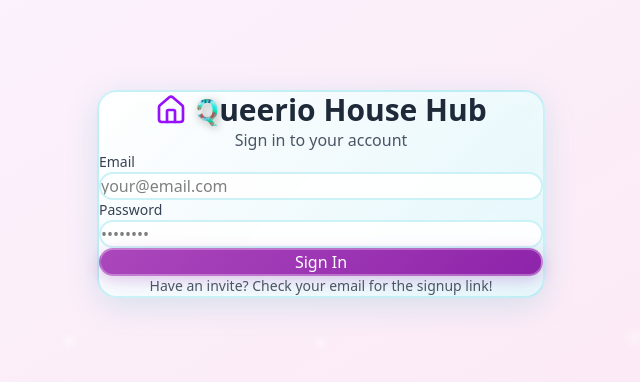
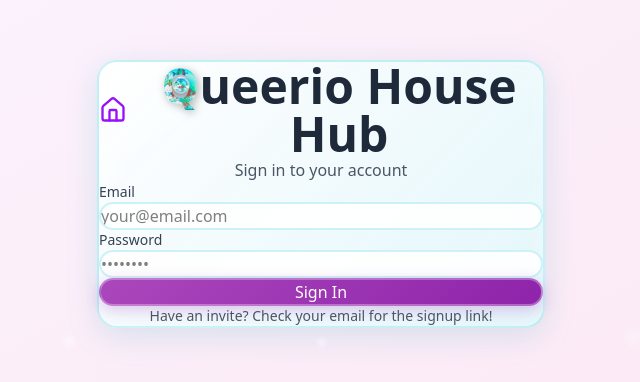
Before and after one commit to theemberfae-lgtm/Queerio-House-Hub, a React (Vite) app: page /login in a window 1280 px wide. Shown: the part 206-588 px from the top of the page, without its empty margins (319-959 px from the left). Built offline with nearby package versions, Linux system fonts and the light colour scheme.

Commit message:
Update Q porthole - bigger title, centered, fish in hole

```diff
--- a/src/App.jsx
+++ b/src/App.jsx
@@ -266,8 +266,8 @@ const validateRotation = (rotation) => {
         {/* ✅ FIXED: Header with overflow handling */}
         <div className="bg-white rounded-lg shadow-lg  mb-8" style={{padding: '3rem', overflow: 'hidden'}}>
           <div className="flex flex-col md:flex-row justify-between items-start md:items-center gap-4 md:gap-6">
-            <div className="text-center md:text-left" style={{minWidth: 0, flex: 1}}>
-              <h1 className="text-2xl md:text-3xl font-bold text-gray-800 flex items-center justify-center md:justify-start gap-2" style={{flexWrap: 'wrap'}}>
+            <div className="text-center" style={{minWidth: 0, flex: 1}}>
+              <h1 className="text-4xl md:text-5xl font-bold text-gray-800 flex items-center justify-center gap-2" style={{flexWrap: 'wrap'}}>
                 <Home className="text-purple-600" style={{flexShrink: 0}} />
                 <span style={{wordBreak: 'break-word'}}><span className="porthole-q">Q</span>ueerio House Hub</span>
               </h1>
--- a/src/Login.jsx
+++ b/src/Login.jsx
@@ -32,7 +32,7 @@ const Login = () => {
         <div className="text-center mb-8">
           <div className="flex items-center justify-center gap-2 mb-2">
             <Home className="text-purple-600" size={32} />
-            <h1 className="text-3xl font-bold text-gray-800"><span className="porthole-q">Q</span>ueerio House Hub</h1>
+            <h1 className="text-4xl md:text-5xl font-bold text-gray-800"><span className="porthole-q">Q</span>ueerio House Hub</h1>
           </div>
           <p className="text-gray-600">Sign in to your account</p>
         </div>
--- a/src/Signup.jsx
+++ b/src/Signup.jsx
@@ -59,7 +59,7 @@ const Signup = () => {
         <div className="text-center mb-8">
           <div className="flex items-center justify-center gap-2 mb-2">
             <Home className="text-purple-600" size={32} />
-            <h1 className="text-3xl font-bold text-gray-800"><span className="porthole-q">Q</span>ueerio House Hub</h1>
+            <h1 className="text-4xl md:text-5xl font-bold text-gray-800"><span className="porthole-q">Q</span>ueerio House Hub</h1>
           </div>
           <p className="text-gray-600">Create your account</p>
           {inviteEmail && (
--- a/src/aquarium-theme.css
+++ b/src/aquarium-theme.css
@@ -195,6 +195,7 @@ body::before {
 
 /* This makes the Q show the colorful fish image inside it */
 .porthole-q {
+  position: relative;
   background-image: url('/fish-porthole.jpg');
   background-size: cover;
   background-position: center;
@@ -206,6 +207,26 @@ body::before {
   display: inline-block;
   /* Add a subtle border around the Q to make it pop */
   filter: drop-shadow(2px 2px 4px rgba(0, 0, 0, 0.3));
+}
+
+/* The HOLE in the Q - shows fish in a circle! */
+.porthole-q::after {
+  content: '';
+  position: absolute;
+  /* Position in the center-right of the Q */
+  top: 48%;
+  left: 52%;
+  transform: translate(-50%, -50%);
+  width: 0.35em;  /* Size relative to font size */
+  height: 0.35em;
+  border-radius: 50%;  /* Make it a circle */
+  background-image: url('/fish-porthole.jpg');
+  background-size: cover;
+  background-position: center;
+  /* Border to make it stand out */
+  border: 2px solid rgba(255, 255, 255, 0.6);
+  box-shadow: 0 2px 6px rgba(0, 0, 0, 0.3);
+  z-index: 10;
 }
 
 /* ============================================
```
